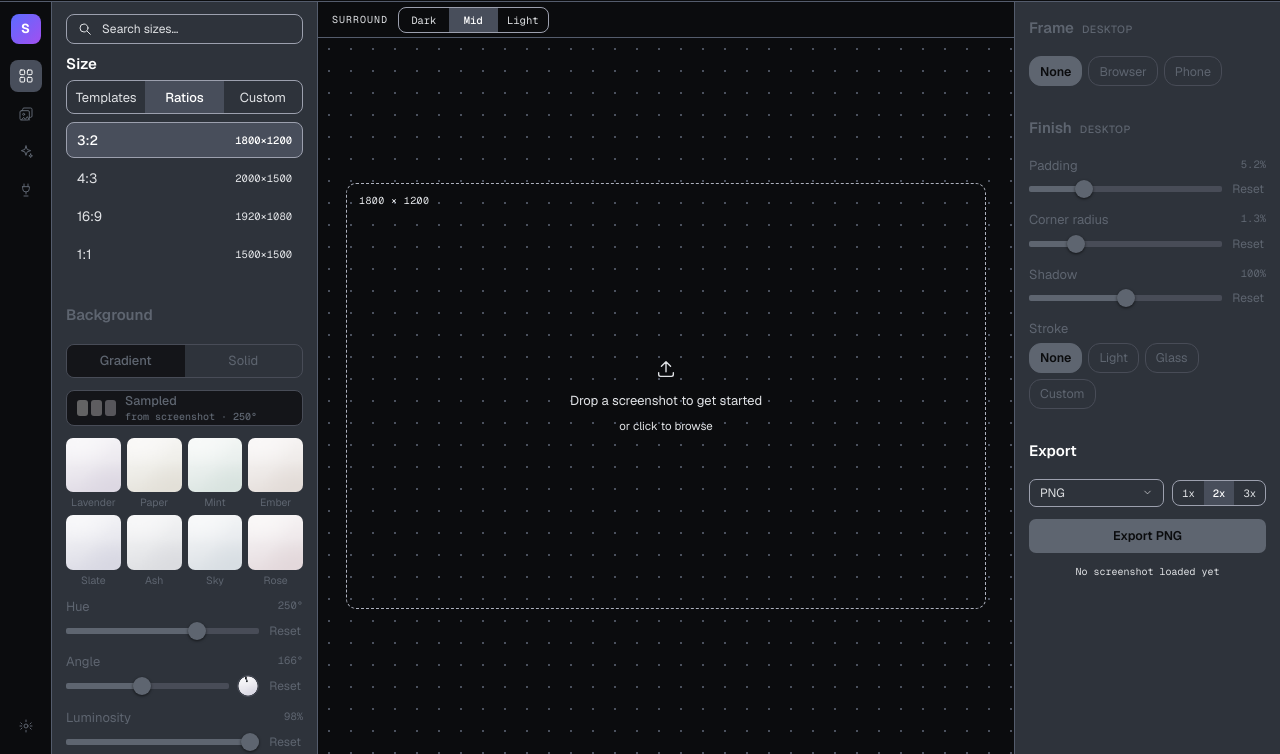
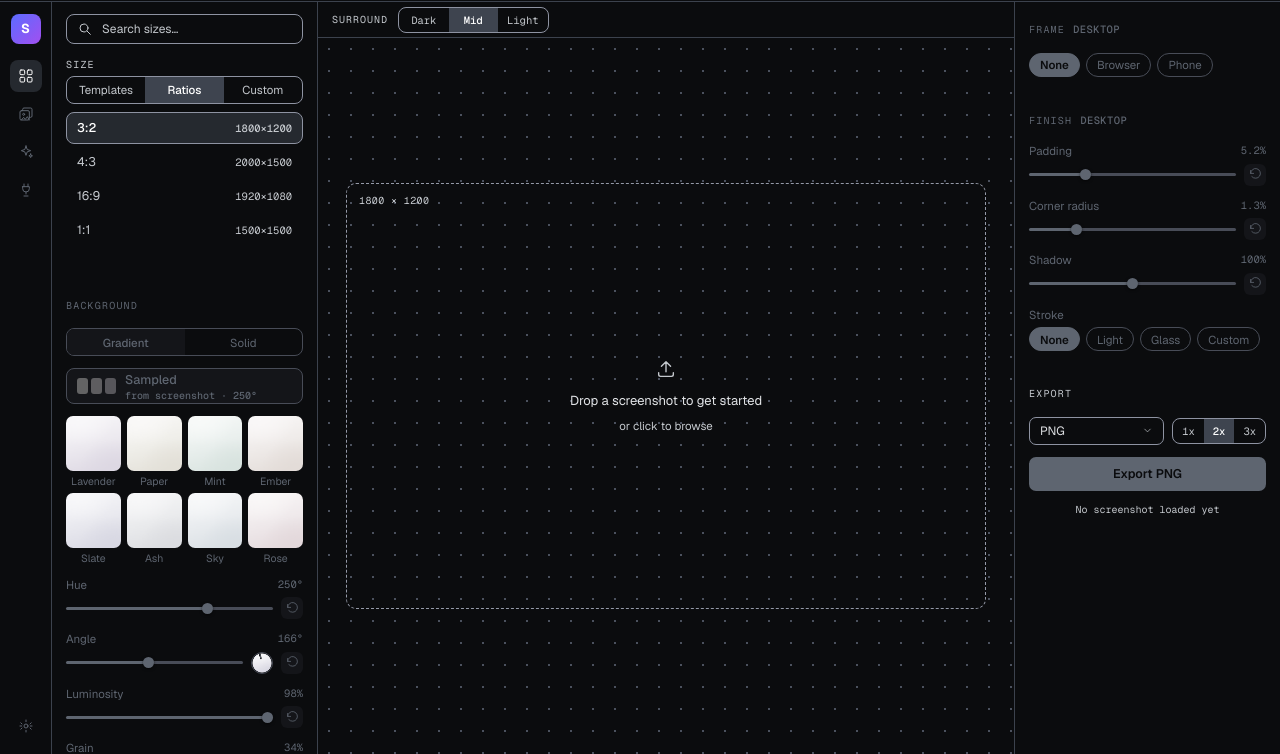
Before and after one commit to rockgomes/shotkit, a website built with Vite: page web/index.html in a window 1280 px wide. Shown: the part 46-800 px from the top of the page. Built offline with nearby package versions, Linux system fonts and the light colour scheme.

Commit message:
Revert "feat(web): the panel is a card, the labels are headings, the text is white"
This reverts commit fcb0b3d91a1bcc6db7c0828333bbcbabf50dfa9c.

```diff
--- a/web/controls.js
+++ b/web/controls.js
@@ -58,9 +58,7 @@ export function makeSliderRow({
   reset.type = 'button';
   reset.className = 'slider-reset';
   reset.setAttribute('aria-label', resetLabel || `Reset ${label.toLowerCase()}`);
-  // The WORD, not the round-arrow glyph. Rock's reference spells it out, and
-  // a word cannot be misread the way an icon can.
-  reset.textContent = 'Reset';
+  reset.innerHTML = '<svg class="icon" aria-hidden="true"><use href="#icon-reset"></use></svg>';
 
   const track = document.createElement('div');
   track.className = 'slider-track-row';
--- a/web/style.css
+++ b/web/style.css
@@ -234,7 +234,7 @@ input {
 }
 
 .file-slot--empty {
-  color: var(--text-secondary);
+  color: var(--text-muted);
 }
 
 .toolbar-spacer {
@@ -257,7 +257,7 @@ input {
   padding: 0 10px;
   border: 1px solid var(--border-strong);
   border-radius: var(--radius-sm);
-  color: var(--text-secondary);
+  color: var(--text-muted);
 }
 
 .zoom-value {
@@ -400,7 +400,7 @@ input {
   flex: none;
   border: none;
   background: transparent;
-  color: var(--text-secondary);
+  color: var(--text-muted);
   border-radius: var(--radius-sm);
   cursor: pointer;
 }
@@ -467,7 +467,7 @@ input {
   border: none;
   background: none;
   border-radius: var(--radius-md);
-  color: var(--text-secondary);
+  color: var(--text-muted);
   cursor: pointer;
 }
 
@@ -485,7 +485,7 @@ input {
 }
 
 .rail-item[aria-disabled='true']:hover {
-  color: var(--text-secondary);
+  color: var(--text-muted);
 }
 
 .rail-item:focus-visible {
@@ -524,7 +524,7 @@ input {
   overflow-y: auto;
   overflow-x: hidden;
   border-right: 1px solid var(--border-hairline);
-  background: var(--surface-panel);
+  background: var(--surface-window);
 }
 
 /* The sidebar's own children, which are not .inspector-section and so have
@@ -553,7 +553,7 @@ input {
      judgement call the two decorative border tokens get (Task 3b). */
   border: 1px solid var(--border-strong);
   border-radius: var(--radius-md);
-  color: var(--text-secondary);
+  color: var(--text-muted);
   flex: none;
 }
 
@@ -568,7 +568,7 @@ input {
 }
 
 .sidebar-search input::placeholder {
-  color: var(--text-secondary);
+  color: var(--text-muted);
 }
 
 .sidebar-search:focus-within {
@@ -585,11 +585,13 @@ input {
    to be inset; these were not, and were the odd one out. */
 .section-label {
   margin: 0;
-  padding: 2px 0 6px;
-  font-size: 15px;
-  letter-spacing: 0;
-  color: var(--text-primary);
-  font-weight: 600;
+  padding: 6px 0 4px;
+  font-family: var(--font-mono);
+  font-size: 10px;
+  letter-spacing: 0.12em;
+  text-transform: uppercase;
+  color: var(--text-muted);
+  font-weight: 400;
 }
 
 /* `.preset-list` was in this rule too, from when the presets were a column
@@ -638,13 +640,13 @@ input {
      exceeds the rail, which is what lets the ellipsis rule below fire. */
   width: 100%;
   max-width: 100%;
-  height: 36px;
+  height: 32px;
   padding: 0 10px;
   border: 1px solid transparent;
   border-radius: var(--radius-md);
   background: none;
-  color: var(--text-secondary);
-  font-size: 13.5px;
+  color: var(--text-muted);
+  font-size: 12.5px;
   cursor: pointer;
   text-align: left;
 }
@@ -667,7 +669,7 @@ input {
 
 .template-row .dim {
   font-size: 10.5px;
-  color: var(--text-secondary);
+  color: var(--text-muted);
 }
 
 .template-row:hover:not(.is-selected) {
@@ -681,19 +683,15 @@ input {
   font-weight: 500;
 }
 
-/* White on the selected row, not one step down. --surface-raised-1 is the
-   lightest fill in the app, and --text-secondary measures 6.43:1 on it —
-   under the 7:1 informational floor. The chosen row is also the one that
-   should shout loudest, so this is the right answer twice. */
 .template-row.is-selected .dim {
-  color: var(--text-primary);
+  color: var(--text-muted);
 }
 
 .template-row--add {
   justify-content: center;
   margin-top: 4px;
   border: 1px dashed var(--border-dashed);
-  color: var(--text-secondary);
+  color: var(--text-muted);
   font-size: 12px;
 }
 
@@ -730,7 +728,7 @@ input {
   font-size: 10px;
   letter-spacing: 0.08em;
   text-transform: uppercase;
-  color: var(--text-secondary);
+  color: var(--text-muted);
 }
 
 .custom-size-input {
@@ -747,7 +745,7 @@ input {
 }
 
 .custom-size-input:hover {
-  border-color: var(--text-secondary);
+  border-color: var(--text-muted);
 }
 
 .custom-size-input:focus-visible {
@@ -822,7 +820,7 @@ input {
 .cli-command {
   margin: 0;
   font-size: 10.5px;
-  color: var(--text-secondary);
+  color: var(--text-muted);
 }
 
 .cli-status {
@@ -831,7 +829,7 @@ input {
   align-items: center;
   gap: 6px;
   font-size: 11px;
-  color: var(--text-secondary);
+  color: var(--text-muted);
 }
 
 .status-dot {
@@ -873,7 +871,7 @@ input {
   font-size: 10px;
   letter-spacing: 0.1em;
   text-transform: uppercase;
-  color: var(--text-secondary);
+  color: var(--text-muted);
 }
 
 .canvas-surface {
@@ -1030,14 +1028,14 @@ input {
   box-sizing: border-box;
   border: 1px dashed var(--border-dashed);
   border-radius: var(--radius-lg);
-  color: var(--text-secondary);
+  color: var(--text-muted);
   cursor: pointer;
   text-align: center;
 }
 
 .dropzone:hover {
   border-color: var(--border-strong);
-  color: var(--text-secondary);
+  color: var(--text-muted);
 }
 
 .dropzone:focus-visible {
@@ -1056,7 +1054,7 @@ input {
   margin: 0;
   font-size: 10px;
   letter-spacing: 0.04em;
-  color: var(--text-secondary);
+  color: var(--text-muted);
 }
 
 .dropzone-title {
@@ -1068,7 +1066,7 @@ input {
 .dropzone-sub {
   margin: 0;
   font-size: 11.5px;
-  color: var(--text-secondary);
+  color: var(--text-muted);
 }
 
 /* A full-width strip between the canvas toolbar and the stage, not a toast
@@ -1102,7 +1100,7 @@ input {
   overflow-y: auto;
   overflow-x: hidden;
   border-left: 1px solid var(--border-hairline);
-  background: var(--surface-panel);
+  background: var(--surface-window);
 }
 
 .inspector-section {
@@ -1157,7 +1155,7 @@ input {
   justify-content: space-between;
   align-items: center;
   font-size: 11.5px;
-  color: var(--text-secondary);
+  color: var(--text-muted);
 }
 
 /* Task 7's stroke colour picker. A native <input type="color"> so the
@@ -1193,7 +1191,7 @@ input {
 
 .segmented {
   display: flex;
-  height: 34px;
+  height: 28px;
   border: 1px solid var(--border-strong);
   border-radius: var(--radius-md);
   overflow: hidden;
@@ -1206,14 +1204,14 @@ input {
   justify-content: center;
   border: none;
   background: none;
-  color: var(--text-secondary);
-  font-size: 13px;
+  color: var(--text-muted);
+  font-size: 11.5px;
   cursor: pointer;
   padding: 0 8px;
 }
 
 .segmented-cell.is-active {
-  background: var(--surface-raised-1);
+  background: var(--surface-control-active);
   color: var(--color-white);
   font-weight: 500;
 }
@@ -1294,11 +1292,10 @@ input {
 }
 
 .slider-label {
-  color: var(--text-primary);
   display: flex;
   justify-content: space-between;
-  font-size: 13px;
-  color: var(--text-secondary);
+  font-size: 11.5px;
+  color: var(--text-muted);
 }
 
 .slider-value {
@@ -1310,14 +1307,14 @@ input {
   -webkit-appearance: none;
   appearance: none;
   width: 100%;
-  height: 20px;
+  height: 11px;
   margin: 0;
   background: transparent;
   cursor: pointer;
 }
 
 .slider::-webkit-slider-runnable-track {
-  height: 6px;
+  height: 3px;
   border-radius: 2px;
   background: linear-gradient(
     to right,
@@ -1329,13 +1326,13 @@ input {
 }
 
 .slider::-moz-range-track {
-  height: 6px;
+  height: 3px;
   border-radius: 2px;
   background: var(--border-strong);
 }
 
 .slider::-moz-range-progress {
-  height: 6px;
+  height: 3px;
   border-radius: 2px;
   background: var(--text-primary);
 }
@@ -1343,18 +1340,18 @@ input {
 .slider::-webkit-slider-thumb {
   -webkit-appearance: none;
   appearance: none;
-  width: 18px;
-  height: 18px;
+  width: 11px;
+  height: 11px;
   border-radius: 50%;
   background: var(--color-white);
   box-shadow: var(--shadow-thumb);
-  margin-top: -6px;
+  margin-top: -4px;
   cursor: pointer;
 }
 
 .slider::-moz-range-thumb {
-  width: 18px;
-  height: 18px;
+  width: 11px;
+  height: 11px;
   border: none;
   border-radius: 50%;
   background: var(--color-white);
@@ -1424,7 +1421,7 @@ input {
    their true colour: they are the row's content, and a sample you have
    dimmed is a sample that lies about what was sampled. */
 .sampled-row:not(.is-active) {
-  color: var(--text-secondary);
+  color: var(--text-muted);
 }
 
 .sampled-row:focus-visible {
@@ -1453,11 +1450,11 @@ input {
 
 .sampled-hue {
   font-size: 10px;
-  color: var(--text-secondary);
+  color: var(--text-muted);
 }
 
 .sampled-row.is-active .sampled-hue {
-  color: var(--text-secondary);
+  color: var(--text-muted);
 }
 
 /* `.control-hint` - a small explanatory line under a control - lived here.
@@ -1478,15 +1475,15 @@ input {
 }
 
 .chip {
-  height: 30px;
+  height: 24px;
   padding: 0 10px;
   display: flex;
   align-items: center;
   border: 1px solid var(--border-strong);
   border-radius: var(--radius-pill);
   background: none;
-  color: var(--text-secondary);
-  font-size: 12.5px;
+  color: var(--text-muted);
+  font-size: 11.5px;
   cursor: pointer;
 }
 
@@ -1498,7 +1495,7 @@ input {
 }
 
 .chip:hover:not(.is-selected):not(:disabled) {
-  border-color: var(--text-secondary);
+  border-color: var(--text-muted);
   color: var(--text-secondary);
 }
 
@@ -1545,11 +1542,11 @@ input {
 }
 
 .select-control .icon {
-  color: var(--text-secondary);
+  color: var(--text-muted);
 }
 
 .select-control:hover:not(:disabled) {
-  border-color: var(--text-secondary);
+  border-color: var(--text-muted);
 }
 
 .select-control:disabled {
@@ -1564,7 +1561,7 @@ input {
 .export-footnote {
   margin: 0;
   font-size: 10px;
-  color: var(--text-secondary);
+  color: var(--text-muted);
   text-align: center;
 }
 
@@ -1709,7 +1706,7 @@ input {
   font-weight: 500;
   letter-spacing: 0.04em;
   text-transform: uppercase;
-  color: var(--text-secondary);
+  color: var(--text-muted);
 }
 
 /* The preset grid (Cycle C Task 5). Each tile is a real <canvas> painted by
@@ -1806,16 +1803,20 @@ input {
 }
 
 .slider-reset {
-  /* THE WORD "Reset", not a round-arrow icon. Rock's reference spells it
-     out beside each slider, and a word cannot be misread the way a glyph
-     can. It is a quiet text button: no fill, no border, just ink. */
-  flex: none;
-  padding: 0 2px;
+  flex: none;
+  display: inline-flex;
+  align-items: center;
+  justify-content: center;
+  width: 22px;
+  height: 22px;
+  padding: 0;
+  /* A FILL, NOT AN OUTLINE. Eight of these carried four border edges each —
+     another 32 lines — and now that the surfaces are actually apart, a
+     raised fill says "button" on its own. */
   border: none;
-  background: none;
+  border-radius: 6px;
+  background: var(--surface-raised-1);
   color: var(--text-secondary);
-  font: inherit;
-  font-size: 12px;
   cursor: pointer;
 }
 
@@ -1839,7 +1840,10 @@ input {
   box-sizing: border-box;
 }
 
-
+.slider-reset .icon {
+  width: 13px;
+  height: 13px;
+}
 
 .slider-reset:hover:not(:disabled) {
   background: var(--surface-hover);
--- a/web/tokens.css
+++ b/web/tokens.css
@@ -17,23 +17,10 @@
                                       doubles as text-on-inverse (line 59) */
   /* `--surface-canvas` was merged into --surface-window in Cycle D Task 5. It
      measured 1.021:1 against it: two names for one colour. */
-
-  /* THE PANEL CARD. Cycle D Task 5, fix round: in the reference Rock gave,
-     exactly ONE surface is lifted off black — the settings panel. The top
-     bar, the rail and the stage all stay black. This is that one surface.
-
-     1.540:1 against the window, which is a charcoal you can see rather than
-     the 1.02 the old --surface-canvas managed. White reads 12.71:1 on it, so
-     there is room above it for a hover and a selected state and still 8.35:1
-     for white on the lightest of them. */
-  --surface-panel: #2e333b;
-  --surface-raised-1: #484e5b;    /* selected template row (line 76) */
+  --surface-raised-1: #25292f;    /* selected template row (line 76) */
   /* `--surface-raised-2` was merged into --surface-raised-1 in Cycle D Task 5.
      It measured 1.032:1 against it: two names for one colour. */
-  /* `--surface-control-active` was merged into --surface-raised-1 in Cycle D
-     Task 5's fix round. A selected row and an active segmented cell are one
-     state — "this is the chosen one" — and giving it two names was how the
-     two drifted 1.098 apart and stopped reading as the same thing. */
+  --surface-control-active: #3e444f; /* active segmented cell (line 116) */
   --surface-inverse: #f2f3f5;     /* primary button fill (line 59) */
 
   /* --- Row hover fill ---------------------------------------------------
@@ -47,7 +34,7 @@
      that. Lifting the hairline to the 1.9:1 below would have dropped the
      ceiling to 9.78:1 and made the ladder impossible. Split, each half is
      free: this one stays exactly where it was, and the hairline moves. */
-  --surface-hover: #3d404c;
+  --surface-hover: #333640;
 
   /* --- Borders / hairlines ----------------------------------------------
      Three thresholds, from the spec's Contrast section, and every value
@@ -59,7 +46,7 @@
 
      Measured in test/contrast.test.js, which derives every pairing from
      web/style.css. Do not lower one of these without moving that test. */
-  --border-hairline: #545c6c;     /* was #1b1d22 (1.16:1, invisible). Pane and
+  --border-hairline: #3c424d;     /* was #1b1d22 (1.16:1, invisible). Pane and
                                      section separators only - the hover fill
                                      that used to share this name is above.
                                      1.91:1 on --surface-window: the BOTTOM of
@@ -69,7 +56,7 @@
                                      inspector section), so they accumulate;
                                      pushed to the top of the range the shell
                                      reads as a wireframe. */
-  --border-subtle: #606877;       /* was #1f2126 (1.21:1). Toolbar divider and
+  --border-subtle: #474d57;       /* was #1f2126 (1.21:1). Toolbar divider and
                                      the CLI card outline - both decorative,
                                      but SHORT (an 18px rule, one small card),
                                      so they get the top of the range instead:
@@ -77,7 +64,7 @@
                                      token to --border-strong; it holds an
                                      <input>, so it is an interactive boundary
                                      and owes 3:1, not a judgement call. */
-  --border-strong: #9ca0ae;       /* was #26282e (1.33:1). Every interactive
+  --border-strong: #8e93a2;       /* was #26282e (1.33:1). Every interactive
                                      boundary: control borders, the search
                                      field, the slider track, the selected
                                      template / preset / sampled row. 3.03:1
@@ -89,7 +76,7 @@
                                      --surface-hover (.btn-ghost keeps this
                                      border while its hover fill lands under
                                      it), 3.86:1 on --surface-window. */
-  --border-dashed: #adb1bd;       /* was #2c2f36 (1.43:1 on --surface-canvas -
+  --border-dashed: #9499a7;       /* was #2c2f36 (1.43:1 on --surface-canvas -
                                      the empty-state frame Rock could not see).
                                      3.55:1 on --surface-hover, 4.04:1 on
                                      --surface-canvas. Deliberately a step
@@ -143,14 +130,7 @@
      invariant; the hue and the chroma are what actually survived. */
   --text-primary: #ffffff;        /* body text, slider fill/thumb accents */
   --text-secondary: #e0e2e5;      /* ghost button label, preset/sampled row label */
-  /* `--text-muted` was merged into --text-secondary in Cycle D Task 5's fix
-     round, leaving TWO text rungs: white, and one step down. Rock, four
-     times: "use the goddamn white."
-
-     The arithmetic agrees with him. Once the panel is a lifted card, every
-     grey below --text-secondary stops clearing 7:1 on it — --text-muted
-     measured 6.13:1 on the hover fill. A rung that cannot be used on the
-     surface it sits on is not a rung. */
+  --text-muted: #c4c8cd;          /* filename, zoom label, slider labels, muted rows */
   /* `--text-faint` was merged into --text-muted in Cycle D Task 5. Five text
      rungs plus any real surface separation does not fit in 21:1 — see the
      budget note at the top of the text section — and this rung sat 1.22 from
```
Also changed, not shown: docs/verification-2026-09-01.md (+0 -45 lines), test/contrast.test.js (+90 -22 lines), test/controls.test.js (+1 -3 lines), web/index.html (+4 -3 lines).
